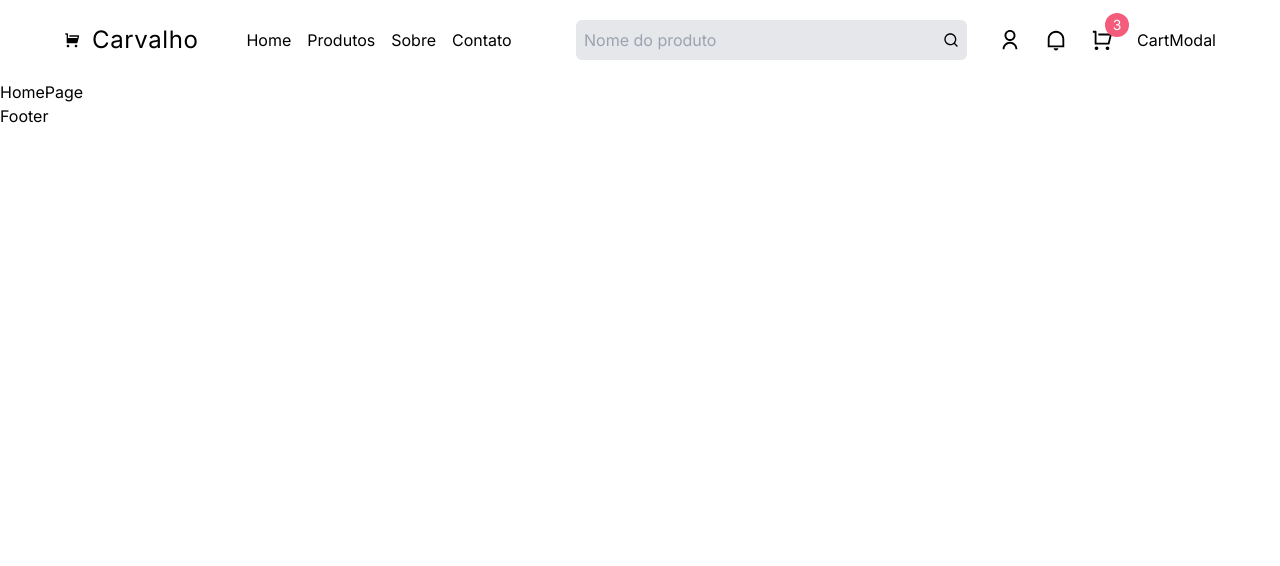
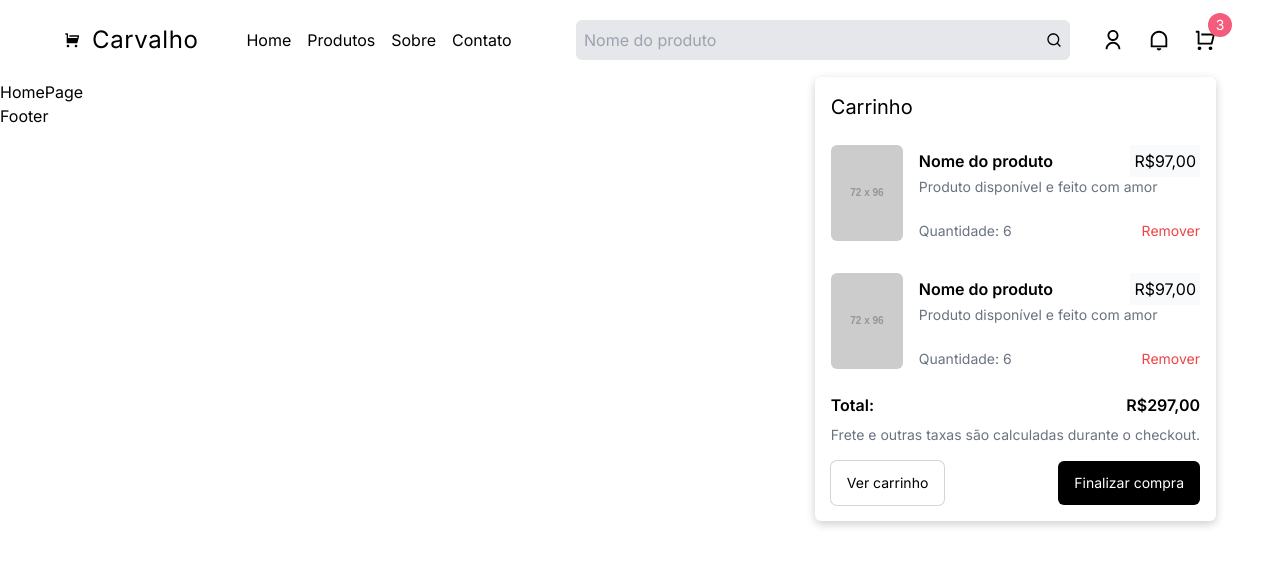
Before and after one commit to jeffersonrlim4/ef, a Next.js app: page / in a window 1280 px wide. Both pictures are taken after a click on the icon 1205 px from the left and 40 px from the top of the page. Shown: the top 566 px of the page. Built offline with nearby package versions, Linux system fonts and the light colour scheme.

Commit message:
feat: component CartModal

```diff
--- a/next.config.mjs
+++ b/next.config.mjs
@@ -1,4 +1,13 @@
 /** @type {import('next').NextConfig} */
-const nextConfig = {};
+const nextConfig = {
+  images: {
+    remotePatterns: [
+      {
+        protocol: "https",
+        hostname: "placehold.co",
+      },
+    ],
+  },
+};
 
 export default nextConfig;
--- a/src/components/CartModal.tsx
+++ b/src/components/CartModal.tsx
@@ -1,5 +1,88 @@
 "use client";
+import Image from "next/image";
 
 export function CartModal() {
-  return <div className="">CartModal</div>;
+  const cartItems = true;
+  const productImage = "https://placehold.co/72x96";
+
+  return (
+    <div className="w-max absolute p-4 rounded-md shadow-[0_3px_10px_rgb(0,0,0,0.2)] bg-white top-12 right-0 flex flex-col gap-6 z-20">
+      {!cartItems ? (
+        <div className="">Carrinho vazio</div>
+      ) : (
+        <>
+          <h2 className="text-xl">Carrinho</h2>
+          <div className="flex flex-col gap-8">
+            <div className="flex gap-4">
+              <Image
+                className="object-cover rounded-md"
+                src={productImage}
+                width={72}
+                height={96}
+                alt="product"
+                unoptimized
+              />
+              <div className="flex flex-col justify-between w-full">
+                <div className="">
+                  <div className="flex items-center justify-between gap-8">
+                    <h3 className="font-semibold">Nome do produto</h3>
+                    <div className="p-1 bg-gray-50 rounded-sm">R$97,00</div>
+                  </div>
+                  <div className="text-sm text-gray-500">
+                    Produto disponível e feito com amor
+                  </div>
+                </div>
+                <div className="flex justify-between text-sm">
+                  <span className="text-gray-500">Quantidade: 6</span>
+                  <span className="text-red-500">Remover</span>
+                </div>
+              </div>
+            </div>
+            <div className="flex gap-4">
+              <Image
+                className="object-cover rounded-md"
+                src={productImage}
+                width={72}
+                height={96}
+                alt="product"
+                unoptimized
+              />
+              <div className="flex flex-col justify-between w-full">
+                <div className="">
+                  <div className="flex items-center justify-between gap-8">
+                    <h3 className="font-semibold">Nome do produto</h3>
+                    <div className="p-1 bg-gray-50 rounded-sm">R$97,00</div>
+                  </div>
+                  <div className="text-sm text-gray-500">
+                    Produto disponível e feito com amor
+                  </div>
+                </div>
+                <div className="flex justify-between text-sm">
+                  <span className="text-gray-500">Quantidade: 6</span>
+                  <span className="text-red-500">Remover</span>
+                </div>
+              </div>
+            </div>
+          </div>
+          <div className="">
+            <div className="flex items-center justify-between font-semibold">
+              <span>Total:</span>
+              <span>R$297,00</span>
+            </div>
+            <p className="text-gray-500 text-sm mt-2 mb-4">
+              Frete e outras taxas são calculadas durante o checkout.
+            </p>
+            <div className="flex justify-between text-sm">
+              <button className="rounded-md py-3 px-4 ring-1 ring-gray-300">
+                Ver carrinho
+              </button>
+              <button className="rounded-md py-3 px-4 bg-black text-white">
+                Finalizar compra
+              </button>
+            </div>
+          </div>
+        </>
+      )}
+    </div>
+  );
 }
```
